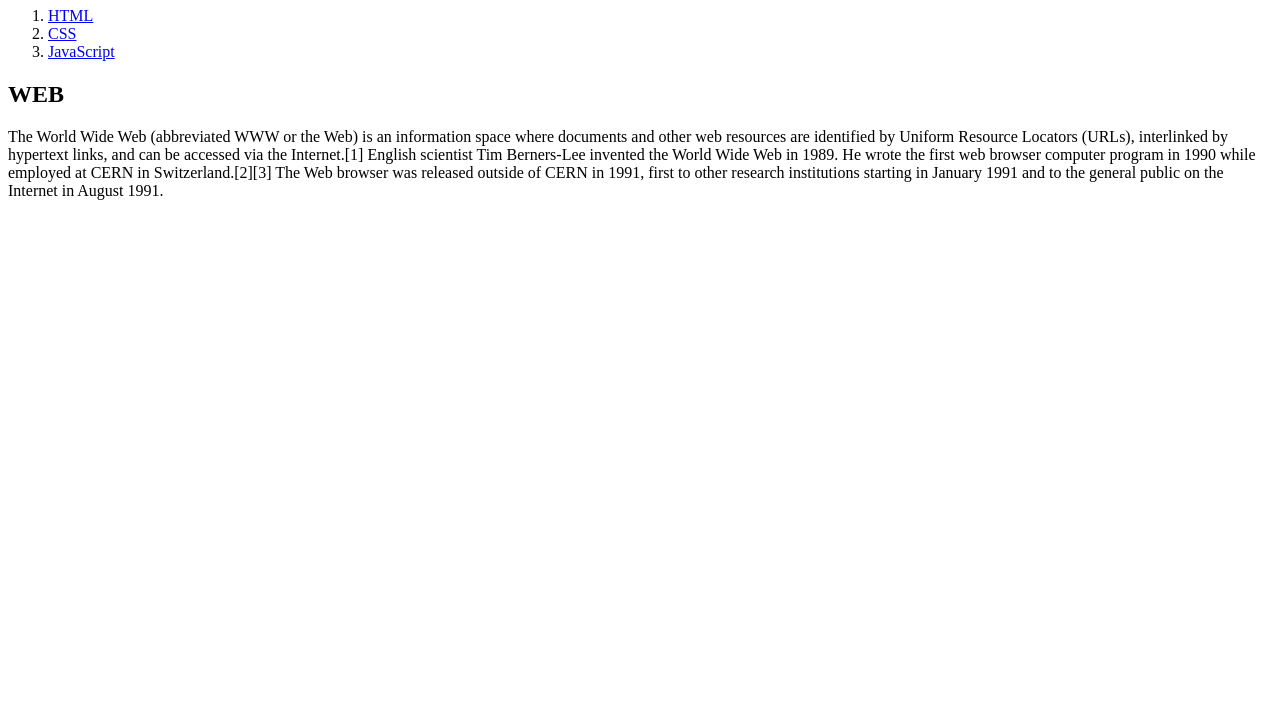
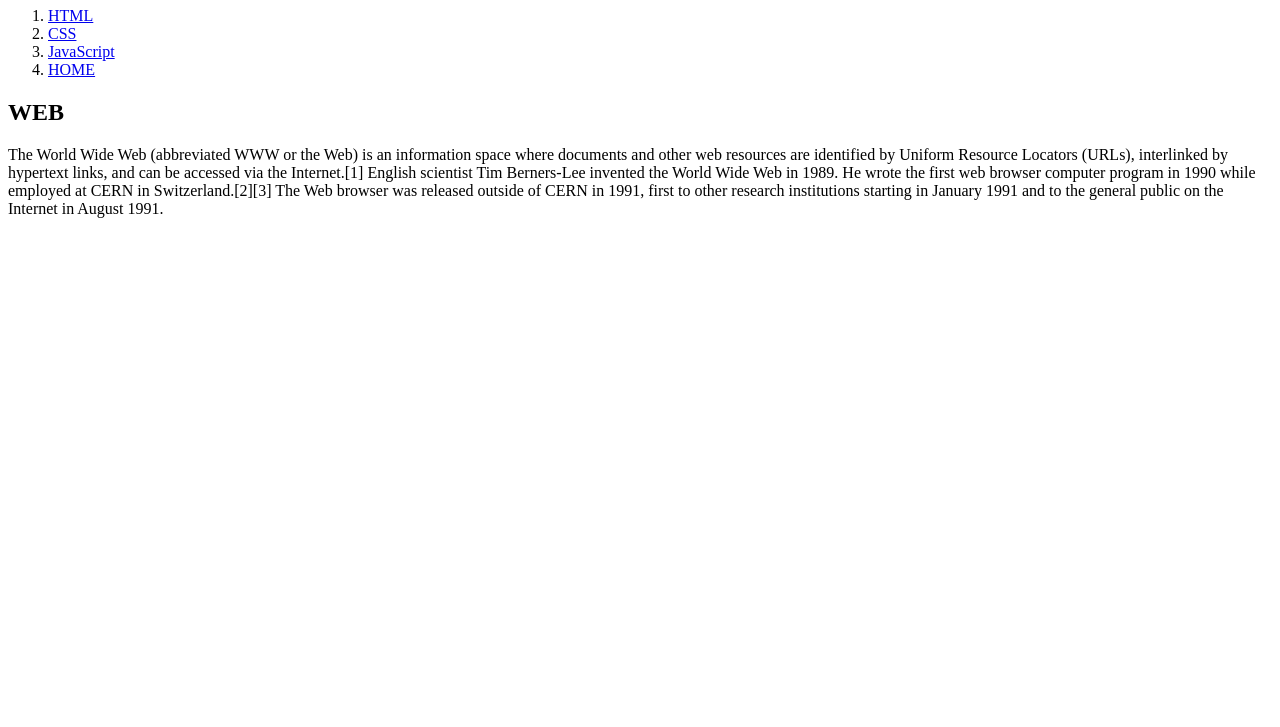
Before and after one commit to Moon-Taein/web1, a plain HTML site: page index.html in a window 1280 px wide. Shown: the part 73-800 px from the top of the page. Drawn offline with Linux system fonts and the light colour scheme.

Commit message:
modified

```diff
--- a/index.html
+++ b/index.html
@@ -10,6 +10,7 @@
     <li><a href="1.html">HTML</a></li>
     <li><a href="2.html">CSS</a></li>
     <li><a href="3.html">JavaScript</a></li>
+    <li><a href="myhtml.html">HOME</a></li>
   </ol>
   <h2>WEB</h2>
   <p>The World Wide Web (abbreviated WWW or the Web) is an information space where documents and other web resources are identified by Uniform Resource Locators (URLs), interlinked by hypertext links, and can be accessed via the Internet.[1] English scientist Tim Berners-Lee invented the World Wide Web in 1989. He wrote the first web browser computer program in 1990 while employed at CERN in Switzerland.[2][3] The Web browser was released outside of CERN in 1991, first to other research institutions starting in January 1991 and to the general public on the Internet in August 1991.
```
